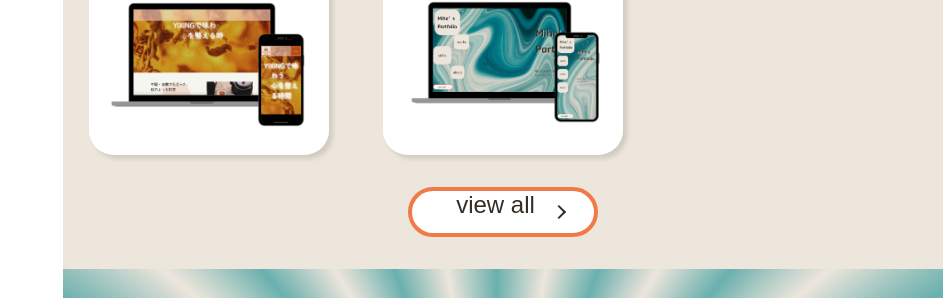
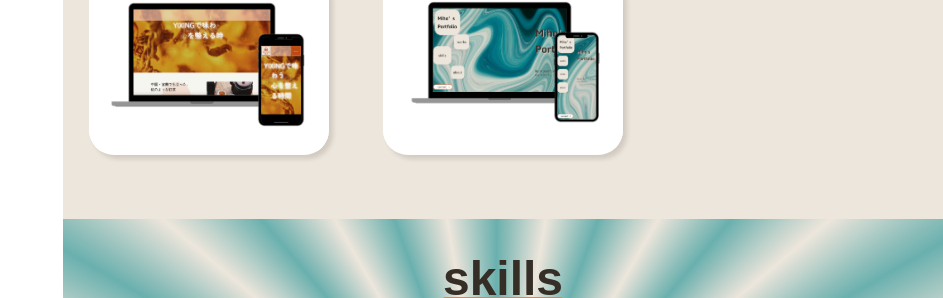
Before and after one commit to cancoro/portfolio, a plain HTML site: page index.html in a window 1280 px wide. Shown: the part 970-1268 px from the top of the page, without its empty margins (337-1280 px from the left). Drawn offline with nearby package versions, Linux system fonts and the light colour scheme; some packages are replaced by stand-ins of ours; a web font is replaced by a local one.

Commit message:
Update index.html

```diff
--- a/index.html
+++ b/index.html
@@ -79,10 +79,6 @@
                             </a>
                         </div>
                 </div>
-                <div class="btn fadein">
-                    <a href="#">view all</a>
-                </div>
-
             </section>
 
             <section id="skills" class="container">
```
